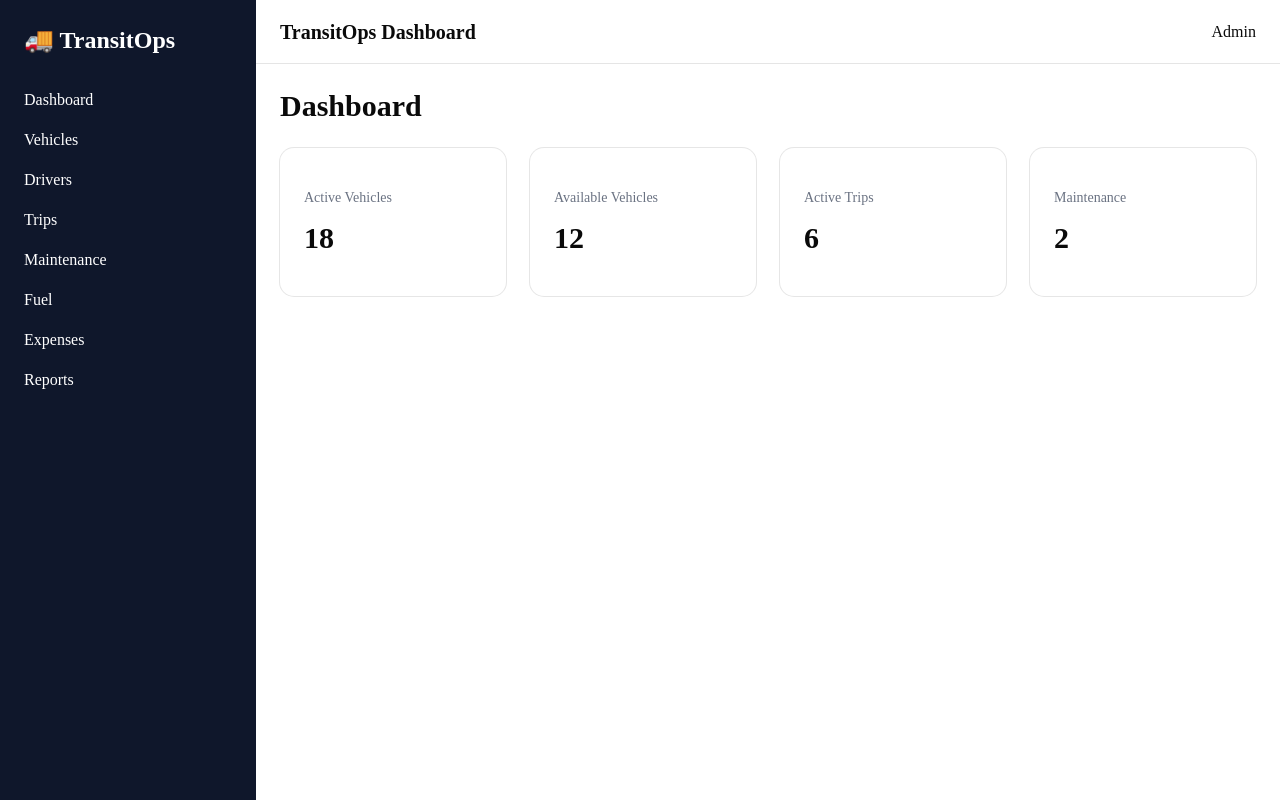
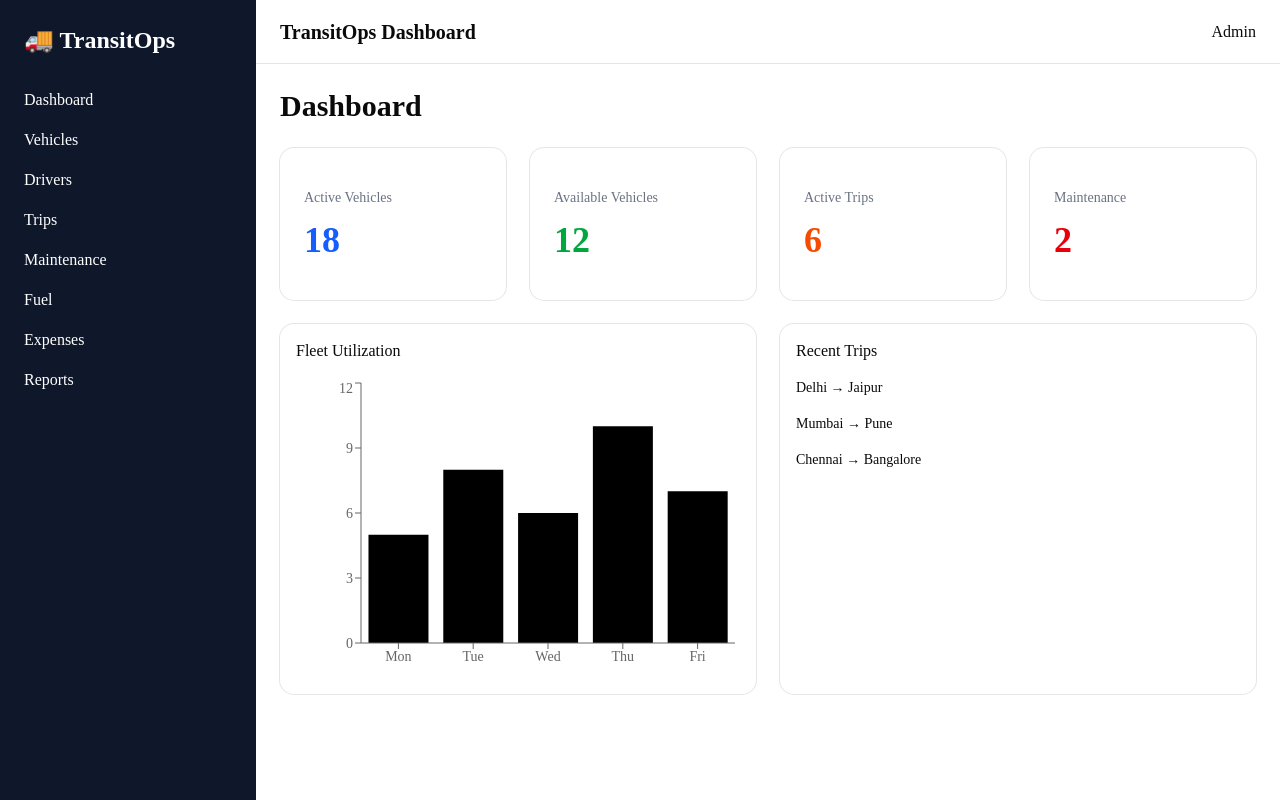
Before and after one commit to muskanyadav208005/oDooHackathon, a Next.js app: page /dashboard in a window 1280 px wide. Built offline with nearby package versions, Linux system fonts and the light colour scheme.

Commit message:
dashboard updated

```diff
--- a/app/dashboard/page.tsx
+++ b/app/dashboard/page.tsx
@@ -1,13 +1,25 @@
 import KPICards from "@/components/dashboard/KPICards";
+import FleetChart from "@/components/dashboard/FleetChart";
+import RecentTrips from "@/components/dashboard/RecentTrips";
 
 export default function DashboardPage() {
   return (
     <div className="space-y-6">
+
       <h1 className="text-3xl font-bold">
         Dashboard
       </h1>
 
       <KPICards />
+
+      <div className="grid grid-cols-1 xl:grid-cols-2 gap-6">
+
+        <FleetChart />
+
+        <RecentTrips />
+
+      </div>
+
     </div>
   );
 }
--- a/components/dashboard/FleetChart.tsx
+++ b/components/dashboard/FleetChart.tsx
@@ -0,0 +1,40 @@
+"use client";
+
+import { Card, CardContent, CardHeader, CardTitle } from "@/components/ui/card";
+import {
+  BarChart,
+  Bar,
+  XAxis,
+  YAxis,
+  Tooltip,
+  ResponsiveContainer,
+} from "recharts";
+
+const data = [
+  { name: "Mon", trips: 5 },
+  { name: "Tue", trips: 8 },
+  { name: "Wed", trips: 6 },
+  { name: "Thu", trips: 10 },
+  { name: "Fri", trips: 7 },
+];
+
+export default function FleetChart() {
+  return (
+    <Card>
+      <CardHeader>
+        <CardTitle>Fleet Utilization</CardTitle>
+      </CardHeader>
+
+      <CardContent>
+        <ResponsiveContainer width="100%" height={300}>
+          <BarChart data={data}>
+            <XAxis dataKey="name" />
+            <YAxis />
+            <Tooltip />
+            <Bar dataKey="trips" />
+          </BarChart>
+        </ResponsiveContainer>
+      </CardContent>
+    </Card>
+  );
+}
--- a/components/dashboard/KPICards.tsx
+++ b/components/dashboard/KPICards.tsx
@@ -3,19 +3,23 @@ import { Card, CardContent } from "@/components/ui/card";
 const cards = [
   {
     title: "Active Vehicles",
-    value: "18",
+    value: 18,
+    color: "text-blue-600",
   },
   {
     title: "Available Vehicles",
-    value: "12",
+    value: 12,
+    color: "text-green-600",
   },
   {
     title: "Active Trips",
-    value: "6",
+    value: 6,
+    color: "text-orange-600",
   },
   {
     title: "Maintenance",
-    value: "2",
+    value: 2,
+    color: "text-red-600",
   },
 ];
 
@@ -25,13 +29,15 @@ export default function KPICards() {
       {cards.map((card) => (
         <Card key={card.title}>
           <CardContent className="p-6">
+
             <p className="text-gray-500">
               {card.title}
             </p>
 
-            <h2 className="text-3xl font-bold mt-3">
+            <h2 className={`text-4xl font-bold mt-3 ${card.color}`}>
               {card.value}
             </h2>
+
           </CardContent>
         </Card>
       ))}
--- /dev/null
+++ b/components/dashboard/RecentTrips.tsx
@@ -0,0 +1,27 @@
+import { Card, CardContent, CardHeader, CardTitle } from "@/components/ui/card";
+
+export default function RecentTrips() {
+  return (
+    <Card>
+
+      <CardHeader>
+        <CardTitle>Recent Trips</CardTitle>
+      </CardHeader>
+
+      <CardContent>
+
+        <ul className="space-y-4">
+
+          <li>Delhi → Jaipur</li>
+
+          <li>Mumbai → Pune</li>
+
+          <li>Chennai → Bangalore</li>
+
+        </ul>
+
+      </CardContent>
+
+    </Card>
+  );
+}
```
